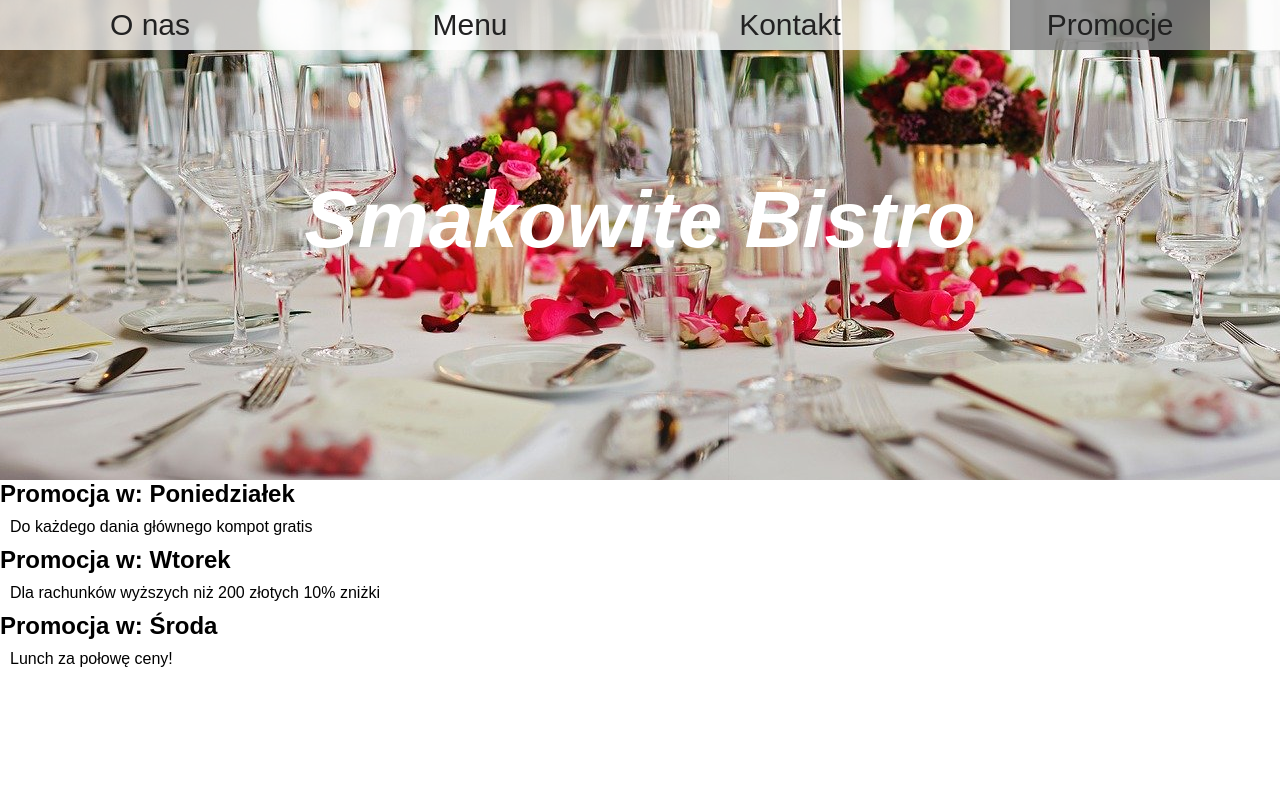
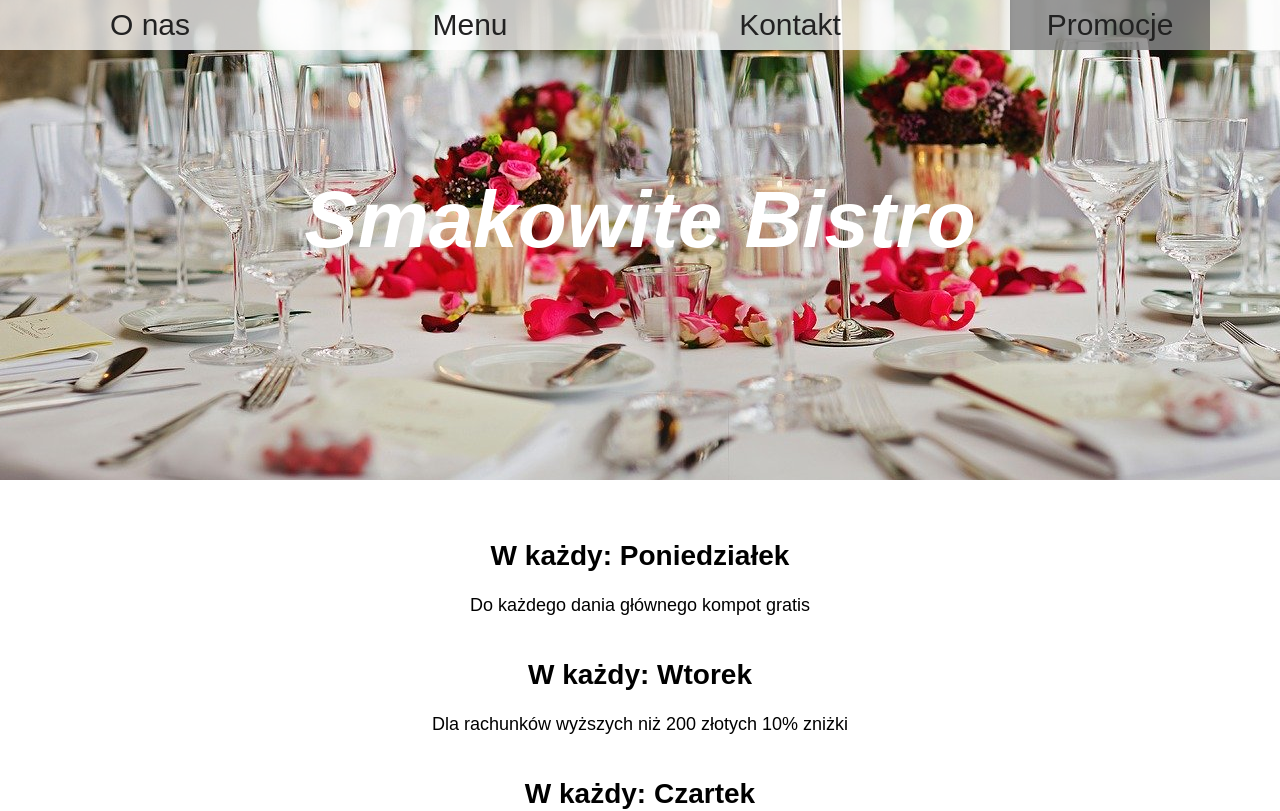
Before and after one commit to wasiak93/restaurant-spa, a React (Create React App) app: page /prom in a window 1280 px wide. Shown: the top 811 px of the page. Built offline with nearby package versions, Linux system fonts and the light colour scheme.

Commit message:
style for Prom

```diff
--- a/src/pages/Prom.js
+++ b/src/pages/Prom.js
@@ -1,4 +1,5 @@
 import React from "react";
+import "../styles/Prom.css";
 
 const proms = [
   { day: "Poniedziałek", discount: "Do każdego dania głównego kompot gratis" },
@@ -6,18 +7,18 @@ const proms = [
     day: "Wtorek",
     discount: "Dla rachunków wyższych niż 200 złotych 10% zniżki"
   },
-  { day: "Środa", discount: "Lunch za połowę ceny!" }
+  { day: "Czartek", discount: "Lunch za połowę ceny!" }
 ];
 
 const Prom = () => {
   const promList = proms.map(item => (
     <div key={item.day}>
-      <h1>Promocja w: {item.day}</h1>
+      <h1>W każdy: {item.day}</h1>
       <p>{item.discount}</p>
     </div>
   ));
 
-  return <>{promList}</>;
+  return <div className="prom">{promList}</div>;
 };
 
 export default Prom;
--- /dev/null
+++ b/src/styles/Prom.css
@@ -0,0 +1,16 @@
+ .prom {
+   margin-top: 60px;
+ }
+
+ .prom h1 {
+   text-align: center;
+   margin-top: 20px;
+   font-size: 28px;
+ }
+
+ .prom p {
+   padding: 20px 100px 20px;
+   line-height: 1.5;
+   font-size: 18px;
+   text-align: center;
+ }
```
